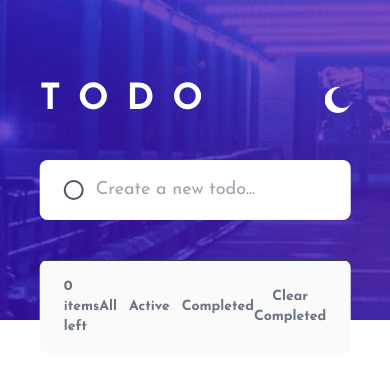
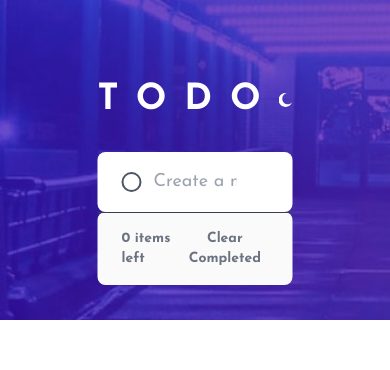
Before and after one commit to irishmicoletcando/todo-list, a React (Vite) app: page / in a window 390 px wide. Shown: the top 370 px of the page. Built offline with nearby package versions, Linux system fonts and the light colour scheme.

Commit message:
feat: add active state

```diff
--- a/src/App.jsx
+++ b/src/App.jsx
@@ -42,7 +42,7 @@ export default function App() {
 
   return (
     <ThemeContext.Provider value = {{theme, toggleTheme}} >
-      <ToDoList.Provider value={{todoList, setToDoList, setFilter, filteredTodos }}>
+      <ToDoList.Provider value={{todoList, setToDoList, filter, setFilter, filteredTodos }}>
         <ToDo />
       </ToDoList.Provider>
     </ThemeContext.Provider>
--- a/src/components/CreateToDo.jsx
+++ b/src/components/CreateToDo.jsx
@@ -28,7 +28,7 @@ export const CreateToDo = () => {
   };
 
   return (
-      <form onSubmit={addTodo} className="w-full max-w-2xl relative mb-10 mx-auto">
+      <form onSubmit={addTodo} className="w-full max-w-2xl relative mx-auto">
         <div className="absolute left-4 top-1/2 transform -translate-y-1/2 pl-2">
             <div className="relative w-5 h-5 rounded-full border-2 border-gray-600"></div>
         </div>
--- a/src/components/ToDoDetails.jsx
+++ b/src/components/ToDoDetails.jsx
@@ -11,22 +11,22 @@ export const ToDoDetails = () => {
   return (
     <div className="flex flex-row justify-between px-6 py-4 text-sm  font-bold text-gray-500">
       <p>{filteredTodos.length} items left</p>
-      <div className="flex flex-row space-x-3 hover:cursor-pointer">
+      <div className="hidden sm:flex flex-row space-x-3 hover:cursor-pointer">
         <button
-          className={`${filter === 'all' ? 'text-bright-blue' : 'text-gray-500'}`}
+          className={`${filter === 'all' ? 'text-bright-blue' : 'text-gray-500 hover:text-white'}`}
           onClick={() => setFilter('all')}
         >
           All
         </button>
         <button
           onClick={() => setFilter('active')}
-          className={`${filter === 'active' ? 'text-bright-blue' : 'text-gray-500'}`}
+          className={`${filter === 'active' ? 'text-bright-blue' : 'text-gray-500 hover:text-white'}`}
         >
           Active
         </button>
         <button
           onClick={() => setFilter('completed')}
-          className={`${filter === 'completed' ? 'text-bright-blue' : 'text-gray-500'}`}
+          className={`${filter === 'completed' ? 'text-bright-blue' : 'text-gray-500 hover:text-white'}`}
         >
           Completed
         </button>
--- a/src/components/ToDoListHeader.jsx
+++ b/src/components/ToDoListHeader.jsx
@@ -7,7 +7,7 @@ export const ToDoListHeader = () => {
   const { theme, toggleTheme } = useContext(ThemeContext)
 
   return (
-    <div className="flex justify-between items-center mb-10">
+    <div className="flex justify-between items-center mb-8">
       <h1 className="font-bold text-white text-4xl tracking-[.5em]">TODO</h1>
       <button onClick={toggleTheme}>
         <img
--- a/src/components/TodoElement.jsx
+++ b/src/components/TodoElement.jsx
@@ -61,7 +61,7 @@ export const TodoElement = () => {
               `}>
                 {todo.text}
               </span>
-              <button onClick={() => deleteTodo(todo.id)}>
+              <button onClick={() => deleteTodo(todo.id)} className="opacity-0 group-hover:opacity-100 transition-opacity duration-300">
                 <img src={deleteIcon} alt="delete-icon"/>
               </button>
             </div>
```
